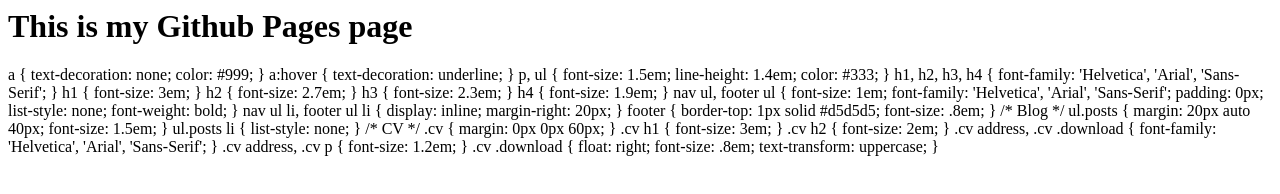
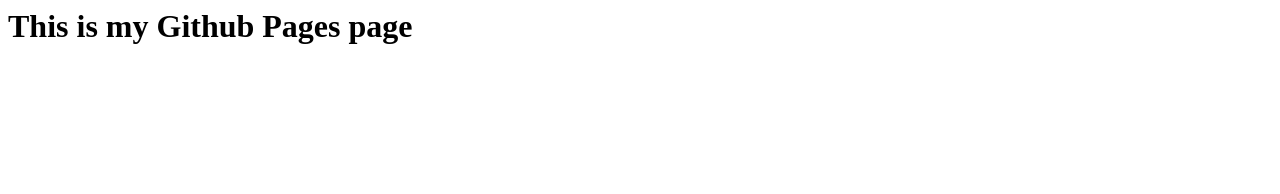
Before and after one commit to CarlosV1207/DepaulA1, a plain HTML site: page index.html in a window 1280 px wide. Drawn offline with Linux system fonts and the light colour scheme.

Commit message:
Update index.html

```diff
--- a/index.html
+++ b/index.html
@@ -1,35 +1,6 @@
 <html>
+  <body>
    <h1>This is my Github Pages page</h1>
-  <body>
-
-
-    a { text-decoration: none; color: #999; }
-    a:hover { text-decoration: underline; }
-
-    p, ul { font-size: 1.5em; line-height: 1.4em; color: #333; }
-
-    h1, h2, h3, h4 { font-family: 'Helvetica', 'Arial', 'Sans-Serif'; }
-    h1 { font-size: 3em;  }
-    h2 { font-size: 2.7em; }
-    h3 { font-size: 2.3em; }
-    h4 { font-size: 1.9em; }
-
-    nav ul, footer ul { font-size: 1em; font-family: 'Helvetica', 'Arial', 'Sans-Serif'; padding: 0px; list-style: none; font-weight: bold; }
-    nav ul li, footer ul li { display: inline; margin-right: 20px; }
-
-    footer { border-top: 1px solid #d5d5d5; font-size: .8em; }
-
-    /* Blog */
-    ul.posts { margin: 20px auto 40px; font-size: 1.5em; }
-    ul.posts li { list-style: none; }
-
-    /* CV */
-    .cv { margin: 0px 0px 60px; }
-    .cv h1 { font-size: 3em; }
-    .cv h2 { font-size: 2em; }
-    .cv address, .cv .download { font-family: 'Helvetica', 'Arial', 'Sans-Serif'; }
-    .cv address, .cv p { font-size: 1.2em; }
-    .cv .download { float: right; font-size: .8em; text-transform: uppercase; }
 
   </body>
 </html>
```
